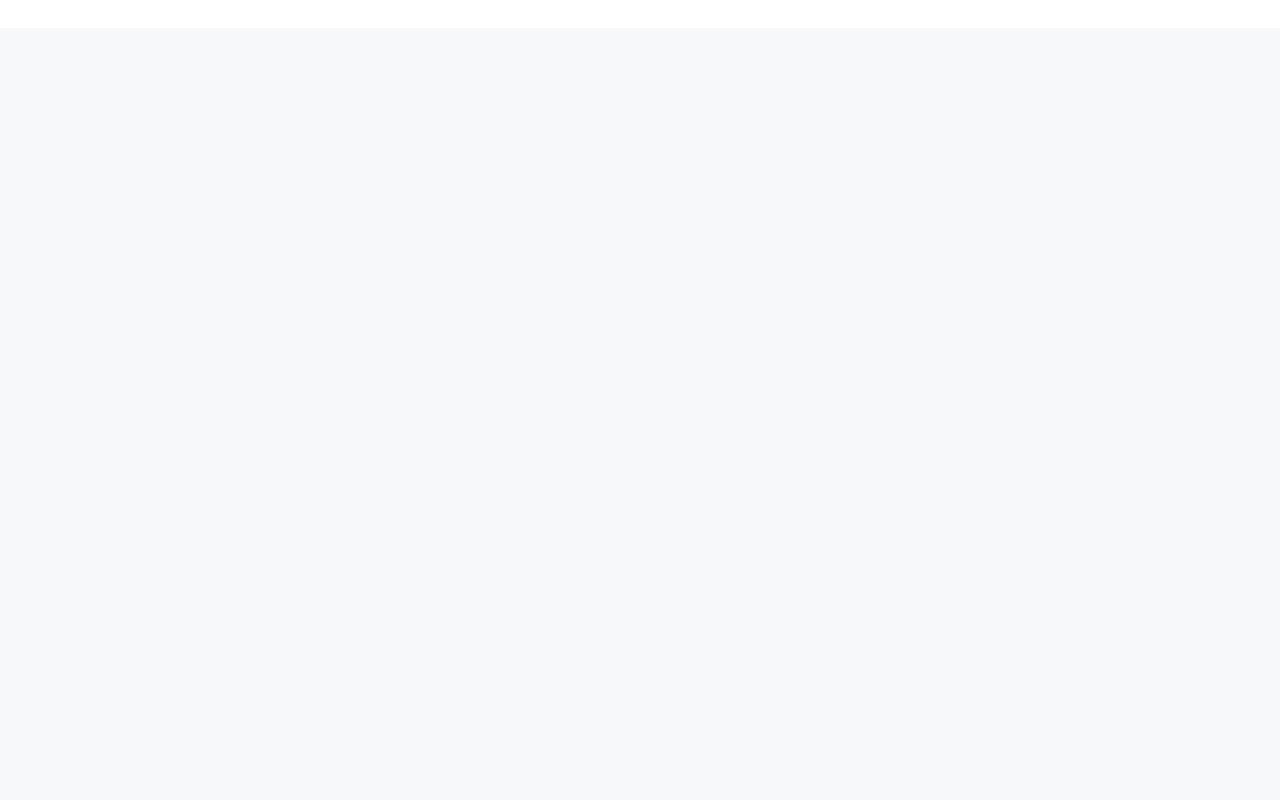
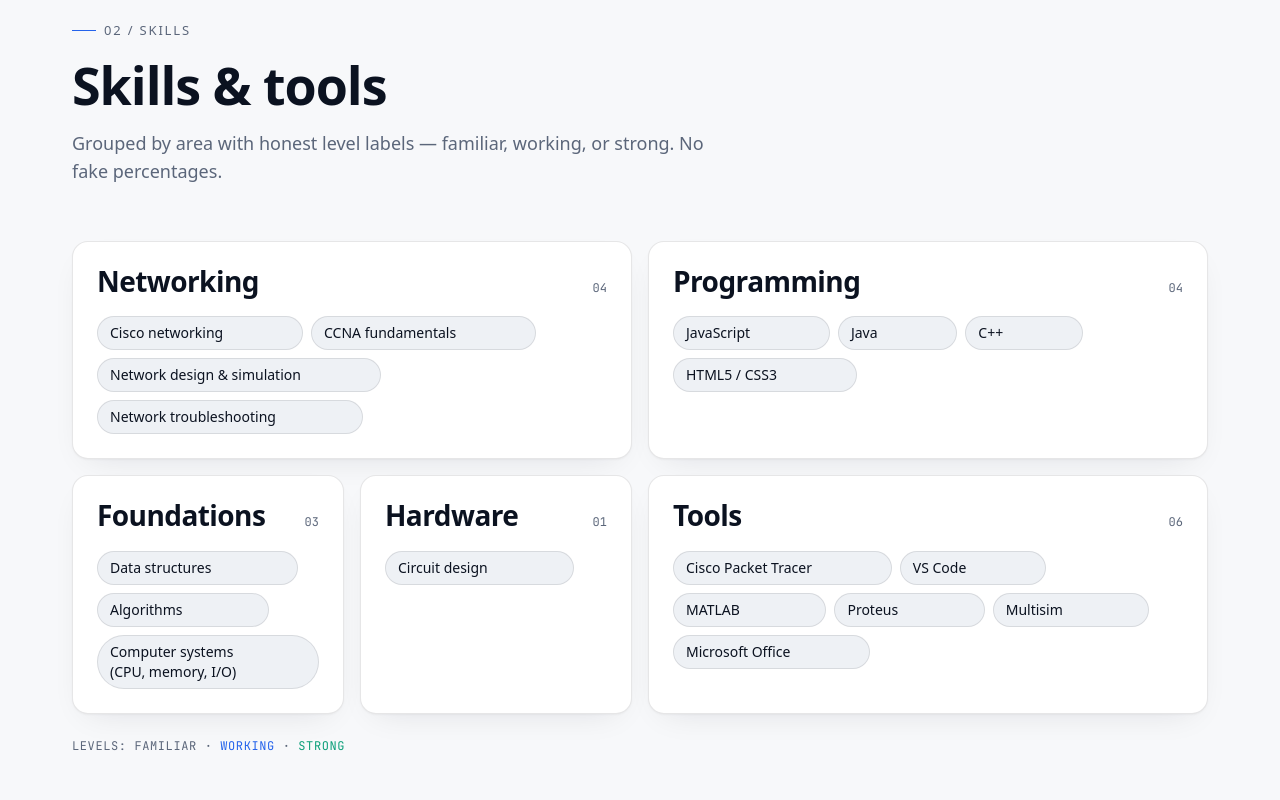
Before and after one commit to Bekeli75/bereket-elias-portfolio, a Next.js app: page / in a window 1280 px wide. Shown: the part 1760-2560 px from the top of the page. Before the commit the page ends 1788 px from the top, so only its background shows below. Built offline with nearby package versions, Linux system fonts and the light colour scheme.

Commit message:
feat(skills): add bento skills grid with honest level labels

```diff
--- a/app/page.tsx
+++ b/app/page.tsx
@@ -1,11 +1,13 @@
 import { Hero } from "@/components/sections/hero";
 import { About } from "@/components/sections/about";
+import { Skills } from "@/components/sections/skills";
 
 export default function Home() {
   return (
     <>
       <Hero />
       <About />
+      <Skills />
     </>
   );
 }
--- /dev/null
+++ b/components/sections/skills.tsx
@@ -0,0 +1,77 @@
+import { SectionHeader } from "@/components/ui/section-header";
+import { Card } from "@/components/ui/card";
+import { Reveal } from "@/components/motion/reveal";
+import { Stagger, StaggerItem } from "@/components/motion/stagger";
+import { skillCategories, type SkillLevel } from "@/content/skills";
+
+const spans: Record<string, string> = {
+  Networking: "lg:col-span-2",
+  Programming: "lg:col-span-2",
+  Foundations: "lg:col-span-1",
+  Hardware: "lg:col-span-1",
+  Tools: "lg:col-span-2",
+};
+
+const levelStyles: Record<SkillLevel, string> = {
+  familiar: "text-muted",
+  working: "text-accent",
+  strong: "text-accent-2",
+};
+
+export function Skills() {
+  return (
+    <section id="skills" className="section border-t border-line">
+      <div className="container-page">
+        <SectionHeader
+          eyebrow="02 / SKILLS"
+          title="Skills & tools"
+          description="Grouped by area with honest level labels — familiar, working, or strong. No fake percentages."
+        />
+
+        <Stagger className="grid gap-4 sm:grid-cols-2 lg:grid-cols-4">
+          {skillCategories.map((category) => (
+            <StaggerItem
+              key={category.name}
+              className={`${spans[category.name] ?? ""} flex`}
+            >
+              <Card interactive className="flex w-full flex-col p-6">
+                <div className="flex items-baseline justify-between gap-3">
+                  <h3>{category.name}</h3>
+                  <span className="font-mono text-xs text-muted">
+                    {String(category.items.length).padStart(2, "0")}
+                  </span>
+                </div>
+
+                <div className="mt-5 flex flex-wrap gap-2">
+                  {category.items.map((item) => (
+                    <span
+                      key={item.name}
+                      tabIndex={0}
+                      className="group inline-flex cursor-default items-center gap-1.5 rounded-full border border-line bg-surface-2 px-3 py-1.5 text-sm text-ink transition-colors hover:border-accent/50 focus-visible:border-accent/50"
+                    >
+                      {item.name}
+                      <span
+                        className={`font-mono text-[0.65rem] uppercase tracking-wider opacity-0 transition-opacity group-hover:opacity-100 group-focus-visible:opacity-100 ${levelStyles[item.level]}`}
+                      >
+                        · {item.level}
+                      </span>
+                    </span>
+                  ))}
+                </div>
+              </Card>
+            </StaggerItem>
+          ))}
+        </Stagger>
+
+        <Reveal delay={0.15}>
+          <p className="mt-6 font-mono text-xs uppercase tracking-wider text-muted">
+            levels:{" "}
+            <span className="text-muted">familiar</span> ·{" "}
+            <span className="text-accent">working</span> ·{" "}
+            <span className="text-accent-2">strong</span>
+          </p>
+        </Reveal>
+      </div>
+    </section>
+  );
+}
```
